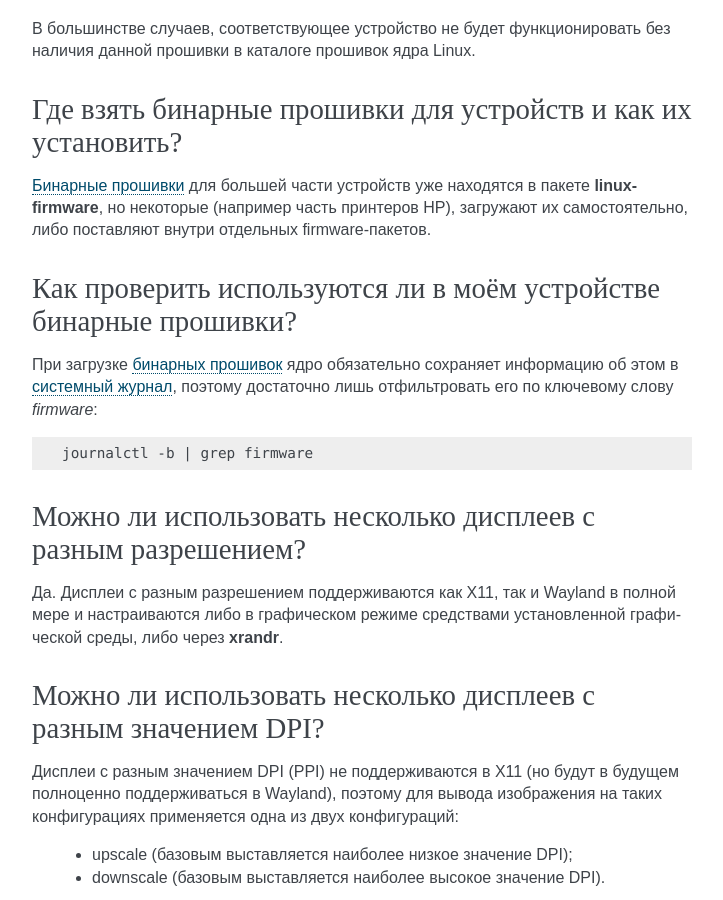
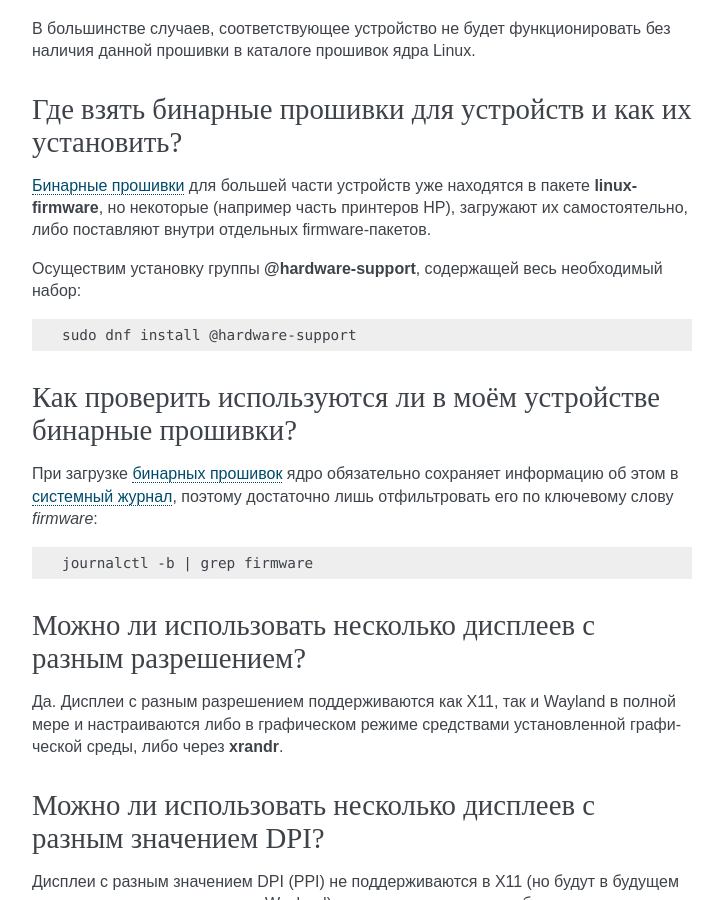
Before and after one commit to RussianFedora/FAQ, a Sphinx documentation site: the page built from source/hardware.rst, in a window 1280 px wide and 900 px high, scrolled down 12271 px. Shown: the whole window, without its empty margins (388-1111 px from the left). Built offline with Sphinx 7.4.7, drawn with Linux system fonts in a browser that asks for light colours; comment, search, counter and statistics services are not loaded.

Commit message:
Updated binary firmware installation question.

```diff
--- a/source/hardware.rst
+++ b/source/hardware.rst
@@ -693,13 +693,19 @@ Firmware -- это бинарный проприетарный блоб, сод
 
 В большинстве случаев, соответствующее устройство не будет функционировать без наличия данной прошивки в каталоге прошивок ядра Linux.
 
-.. index:: firmware, linux, kernel, device
+.. index:: firmware, linux, kernel, device, hardware, dnf
 .. _firmware-install:
 
 Где взять бинарные прошивки для устройств и как их установить?
 =================================================================
 
 :ref:`Бинарные прошивки <linux-firmware>` для большей части устройств уже находятся в пакете **linux-firmware**, но некоторые (например часть принтеров HP), загружают их самостоятельно, либо поставляют внутри отдельных firmware-пакетов.
+
+Осуществим установку группы **@hardware-support**, содержащей весь необходимый набор:
+
+.. code-block:: text
+
+    sudo dnf install @hardware-support
 
 .. index:: firmware, linux, kernel, device
 .. _firmware-status:
```
